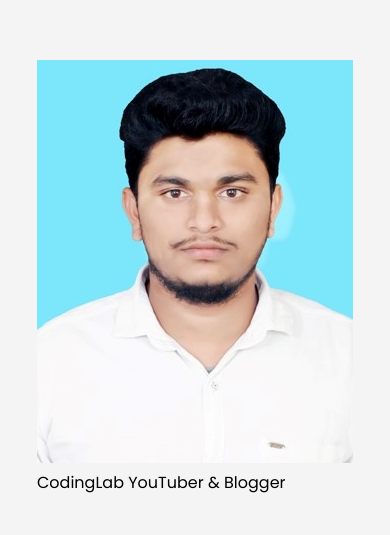
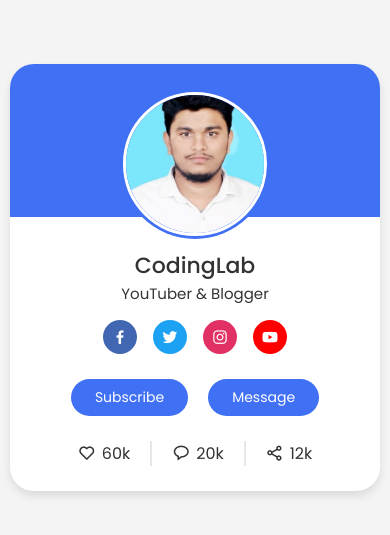
Before and after one commit to BajiShaik000/HTML-CSS-Projects, a plain HTML site: page ResponsiveProfileCard/index.html in a window 390 px wide. Shown: the part 145-680 px from the top of the page. Drawn offline with nearby package versions, Linux system fonts and the light colour scheme.

Commit message:
ResponsiveProfileCard complete

```diff
--- a/ResponsiveProfileCard/css/styles.css
+++ b/ResponsiveProfileCard/css/styles.css
@@ -14,3 +14,150 @@ body{
     justify-content: center;
     background-color: #f4f4f4;
 }
+
+.profile-card{
+    display: flex;
+    flex-direction: column;
+    align-items: center;
+    max-width: 370px;
+    width: 100%;
+    background-color: #fff;
+    box-shadow: 0 5px 10px rgba(0,0,0,0.1);
+    border-radius: 24px;
+    padding: 25px;
+    position: relative;
+}
+
+.profile-card:hover{
+    box-shadow: 2px 2px 5px 10px #808080;
+}
+
+.profile-card::before{
+    content: '';
+    position: absolute;
+    top: 0;
+    left: 0;
+    background-color: #4070f4;
+    width: 100%;
+    height: 36%;
+    border-radius: 24px 24px 0 0;
+}
+
+.image{
+    position: relative;
+    height: 150px;
+    width: 150px;
+    border-radius: 50%;
+    background-color: #4070f4;
+    padding: 3px;
+    margin-bottom: 10px;
+    transition: transform ease-in-out 0.5s;
+}
+
+.image:hover{
+    transform:scale(1.1);
+}
+
+.image .profile-img{
+    height: 100%;
+    width: 100%;
+    border-radius: 50%;
+    object-fit: cover;
+    border: 3px solid #fff;
+}
+
+.profile-card .text-data{
+    display: flex;
+    flex-direction: column;
+    align-items: center;
+    color: #333;
+}
+
+.text-data .name{
+    font-size: 22px;
+    font-weight: 500;
+}
+
+.text-data .job{
+    font-size: 15px;
+    font-weight: 400;
+}
+
+.profile-card .media-buttons{
+    display: flex;
+    align-items: center;
+    margin-top: 15px;
+}
+
+.media-buttons .link{
+    display: flex;
+    align-items: center;
+    justify-content: center;
+    color: #fff;
+    height: 34px;
+    width: 34px;
+    font-size: 18px;
+    margin: 0 8px;
+    text-decoration: none;
+    border-radius: 50%;
+    background-color: #4070f4;
+    transition: transform ease-in-out 0.5s;
+}
+
+.media-buttons .link:hover{
+    transform: scale(1.1);
+}
+
+
+.profile-card .buttons{
+    display: flex;
+    align-items: center;
+    margin-top: 25px;
+}
+
+.buttons .button{
+    color: #fff;
+    font-size: 14px;
+    font-weight: 400;
+    border: none;
+    border-radius: 24px;
+    margin: 0 10px;
+    padding: 8px 24px;
+    background-color: #4070f4;
+    cursor: pointer;
+    transition: all 0.5s ease-in-out;
+}
+
+.buttons .button:hover{
+    background-color: #0e4bf1;
+    transform: scale(1.1);
+}
+
+.profile-card .analytics{
+    display: flex;
+    align-items: center;
+    margin-top: 25px;
+}
+
+.analytics .data{
+    display: flex;
+    align-items: center;
+    color: #333;
+    padding: 0 20px;
+    border-right: 2px solid #e7e7e7;
+    cursor: pointer;
+    transition: transform 0.5s ease-in-out;
+}
+.data i{
+    font-size: 18px;
+    margin-right: 6px;
+}
+
+.data:hover{
+    color:#ff0000;
+    transform: scale(1.1);
+}
+
+.analytics .data:last-child{
+    border-right: 0;
+}
--- a/ResponsiveProfileCard/index.html
+++ b/ResponsiveProfileCard/index.html
@@ -10,12 +10,44 @@
 <body>
     <div class="profile-card">
         <div class="image">
-            <img src="Image.jpg" alt="profile-img">
+            <img src="Image.jpg" alt="profile" class="profile-img">
         </div>
         <div class="text-data">
             <span class="name">CodingLab</span>
             <span class="job">YouTuber & Blogger</span>
         </div>
+        <div class="media-buttons">
+            <a href="" style="background-color: #4267b2;" class="link">
+                <i class='bx bxl-facebook'></i>
+            </a>
+            <a href="" style="background-color: #1da1f2;" class="link">
+                <i class='bx bxl-twitter'></i>
+            </a>
+            <a href="" style="background-color: #e13063;" class="link">
+                <i class='bx bxl-instagram' ></i>
+            </a>
+            <a href="" style="background-color: #ff0000;" class="link">
+                <i class='bx bxl-youtube' ></i>
+            </a>
+        </div>
+        <div class="buttons">
+            <button class="button">Subscribe</button>
+            <button class="button">Message</button>
+        </div>
+        <div class="analytics">
+            <div class="data">
+                <i class='bx bx-heart'></i>
+                <span class="number">60k</span>
+            </div>
+            <div class="data">
+                <i class='bx bx-message-rounded'></i>
+                <span class="number">20k</span>
+            </div>
+            <div class="data">
+                <i class='bx bx-share-alt' ></i>
+                <span class="number">12k</span>
+            </div>
+        </div>
     </div>
 </body>
 </html>
```
